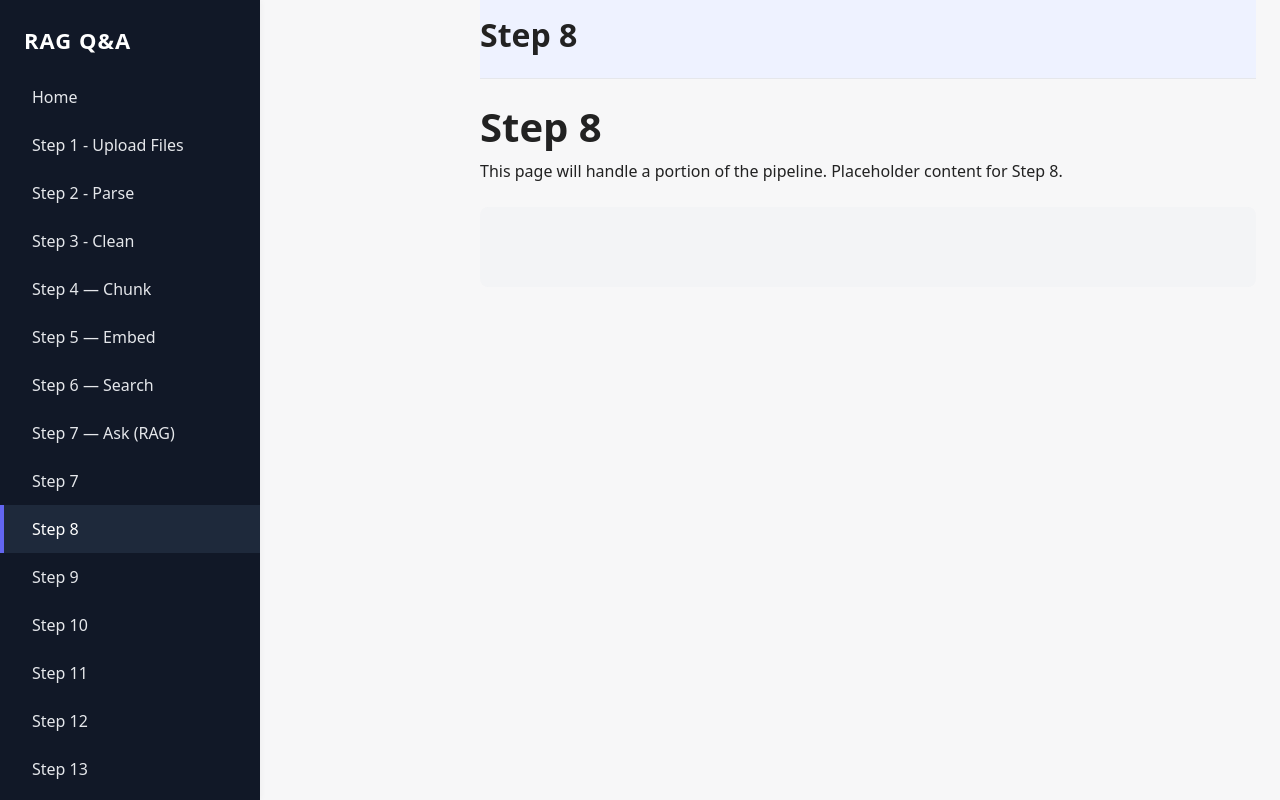
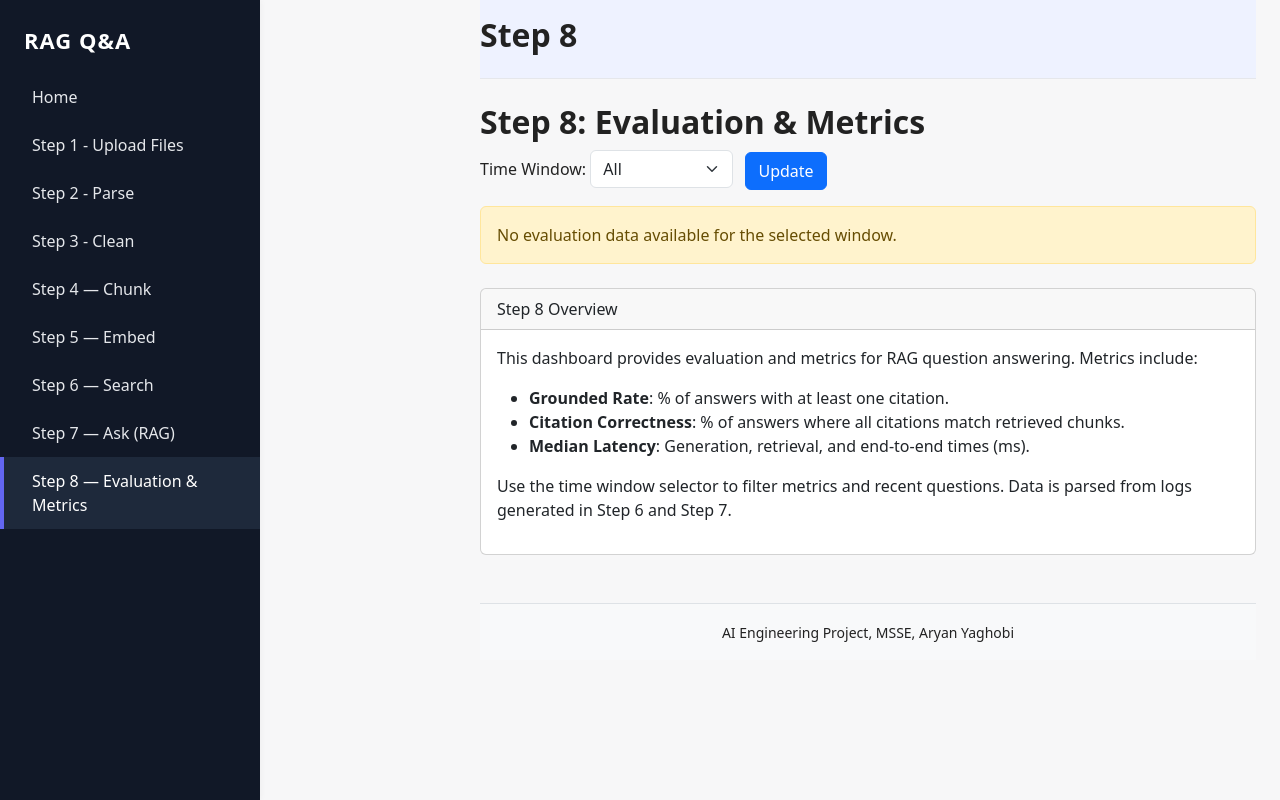
Before and after one commit to Aryan1359/msse66-rag-policies, a Flask app: page /steps/8 in a window 1280 px wide. Run offline with Flask 3, Linux system fonts and the light colour scheme.

Commit message:
Implement Step 8 metrics dashboard, fix navigation, add footer, and bugfixes

```diff
--- a/app.py
+++ b/app.py
@@ -193,6 +193,10 @@ app.register_blueprint(step6_bp)
 from steps.step7.step7_routes import step7_bp
 app.register_blueprint(step7_bp)
 
+# Register Step 8 blueprint
+from steps.step8.step8_routes import step8_bp
+app.register_blueprint(step8_bp)
+
 if __name__ == "__main__":
     print('Registered routes:', app.url_map, file=sys.stderr)
     app.run(host="0.0.0.0", port=8000)
--- /dev/null
+++ b/steps/step8/step8_routes.py
@@ -0,0 +1,97 @@
+from flask import Blueprint, render_template, request
+import os, json
+from datetime import datetime, timedelta
+
+step8_bp = Blueprint('step8_bp', __name__, url_prefix='/steps/8')
+
+LOG_SEARCH = "steps/step6/logs/search.jsonl"
+LOG_ASK = "steps/step7/logs/ask.jsonl"
+
+# Helpers
+def _read_jsonl(path):
+    rows = []
+    if not os.path.exists(path):
+        return rows
+    with open(path, 'r') as f:
+        for line in f:
+            try:
+                rows.append(json.loads(line))
+            except Exception:
+                continue
+    return rows
+
+def _within_window(ts, window):
+    if not ts:
+        return False
+    now = datetime.utcnow().timestamp()
+    if window == 'all':
+        return True
+    elif window == '24h':
+        return ts >= now - 86400
+    elif window == '7d':
+        return ts >= now - 604800
+    elif window == '30d':
+        return ts >= now - 2592000
+    return True
+
+def _median(values):
+    vals = [v for v in values if v is not None]
+    if not vals:
+        return None
+    vals.sort()
+    n = len(vals)
+    mid = n // 2
+    if n % 2:
+        return vals[mid]
+    else:
+        return (vals[mid-1] + vals[mid]) / 2
+
+def _calc_metrics(ask_rows, search_rows):
+    n_questions = sum(1 for r in ask_rows if r.get('status') in {'ok','no_citations'})
+    grounded = [r for r in ask_rows if r.get('citations') and len(r['citations']) >= 1]
+    grounded_rate = round(100 * len(grounded) / n_questions, 1) if n_questions else 0.0
+    # Citation correctness
+    correct = 0
+    total = 0
+    for r in grounded:
+        used_ids = set(f"{doc}#{chunk}" for doc,chunk in r.get('used_ids',[]))
+        citations = set(r.get('citations',[]))
+        if citations and all(c in used_ids for c in citations):
+            correct += 1
+        total += 1
+    citation_correctness = round(100 * correct / total, 1) if total else 0.0
+    # Latency
+    gen_latencies = [r.get('latency') for r in ask_rows if r.get('latency') is not None]
+    median_gen = _median(gen_latencies)
+    ret_latencies = [r.get('retrieval_latency') for r in ask_rows if r.get('retrieval_latency') is not None]
+    median_ret = _median(ret_latencies)
+    end_to_end = median_gen + median_ret if median_gen and median_ret else None
+    return {
+        'n_questions': n_questions,
+        'grounded_rate': grounded_rate,
+        'citation_correctness': citation_correctness,
+        'median_gen': round(median_gen*1000,1) if median_gen else None,
+        'median_ret': round(median_ret*1000,1) if median_ret else None,
+        'end_to_end': round(end_to_end*1000,1) if end_to_end else None
+    }
+
+@step8_bp.route('', methods=['GET','POST'])
+def step8_page():
+    window = request.form.get('window','all')
+    ask_rows = _read_jsonl(LOG_ASK)
+    search_rows = _read_jsonl(LOG_SEARCH)
+    # Filter by time window
+    ask_rows = [r for r in ask_rows if _within_window(r.get('timestamp'), window)]
+    metrics = _calc_metrics(ask_rows, search_rows)
+    recent = sorted(ask_rows, key=lambda r: r.get('timestamp',0), reverse=True)[:20]
+    for r in recent:
+        r['time'] = datetime.fromtimestamp(r.get('timestamp',0)).strftime('%Y-%m-%d %H:%M:%S')
+        r['citations_count'] = len(r.get('citations',[])) if r.get('citations') else 0
+        r['latency_ms'] = round(r.get('latency',0)*1000,1) if r.get('latency') else None
+    no_data = not ask_rows
+    return render_template('steps/step_8.html',
+        metrics=metrics,
+        recent=recent,
+        window=window,
+        no_data=no_data
+    )
--- a/templates/base.html
+++ b/templates/base.html
@@ -23,9 +23,7 @@
       <li><a href="/steps/5" class="{% if request.path.startswith('/steps/5') %}active{% endif %}">Step 5 — Embed</a></li>
       <li><a href="/steps/6" class="{% if request.path.startswith('/steps/6') %}active{% endif %}">Step 6 — Search</a></li>
     <li><a href="/steps/7" class="{% if request.path.startswith('/steps/7') %}active{% endif %}">Step 7 — Ask (RAG)</a></li>
-      {% for i in range(7, 21) %}
-        <li><a href="/steps/{{ i }}" class="{% if request.path == '/steps/' ~ i %}active{% endif %}">Step {{ i }}</a></li>
-      {% endfor %}
+    <li><a href="/steps/8" class="{% if request.path.startswith('/steps/8') %}active{% endif %}">Step 8 — Evaluation & Metrics</a></li>
     </ul>
   </nav>
   <main class="content" style="padding-left:220px;">
@@ -33,6 +31,11 @@
       <h2>{% block page_title %}{% endblock %}</h2>
     </div>
     {% block content %}{% endblock %}
+    <footer class="footer mt-5 py-3 bg-light border-top text-center">
+      <div class="container">
+        <small>AI Engineering Project, MSSE, Aryan Yaghobi</small>
+      </div>
+    </footer>
   </main>
   <script src="https://cdn.jsdelivr.net/npm/bootstrap@5.3.2/dist/js/bootstrap.bundle.min.js"></script>
   <script>
--- a/templates/steps/step_8.html
+++ b/templates/steps/step_8.html
@@ -2,7 +2,77 @@
 {% extends "base.html" %}
 {% block page_title %}Step 8{% endblock %}
 {% block content %}
-  <h1>Step 8</h1>
-  <p>This page will handle a portion of the pipeline. Placeholder content for Step 8.</p>
-  <div class="secondary-panel"></div>
+  <h2>Step 8: Evaluation & Metrics</h2>
+  <form method="post" class="mb-3">
+    <label for="window">Time Window:</label>
+    <select name="window" id="window" class="form-select w-auto d-inline-block">
+      <option value="all" {% if window=='all' %}selected{% endif %}>All</option>
+      <option value="24h" {% if window=='24h' %}selected{% endif %}>Last 24h</option>
+      <option value="7d" {% if window=='7d' %}selected{% endif %}>Last 7 days</option>
+      <option value="30d" {% if window=='30d' %}selected{% endif %}>Last 30 days</option>
+    </select>
+    <button type="submit" class="btn btn-primary ms-2">Update</button>
+  </form>
+  {% if no_data %}
+    <div class="alert alert-warning">No evaluation data available for the selected window.</div>
+  {% else %}
+  <div class="row mb-4">
+    <div class="col-md-6">
+      <div class="card">
+        <div class="card-header">Metrics</div>
+        <div class="card-body">
+          <ul class="list-group list-group-flush">
+            <li class="list-group-item">Total Questions: <b>{{ metrics.n_questions }}</b></li>
+            <li class="list-group-item">Grounded Rate: <b>{{ metrics.grounded_rate }}%</b></li>
+            <li class="list-group-item">Citation Correctness: <b>{{ metrics.citation_correctness }}%</b></li>
+            <li class="list-group-item">Median Generation Latency: <b>{{ metrics.median_gen or 'N/A' }} ms</b></li>
+            <li class="list-group-item">Median Retrieval Latency: <b>{{ metrics.median_ret or 'N/A' }} ms</b></li>
+            <li class="list-group-item">Median End-to-End Latency: <b>{{ metrics.end_to_end or 'N/A' }} ms</b></li>
+          </ul>
+        </div>
+      </div>
+    </div>
+    <div class="col-md-6">
+      <div class="card">
+        <div class="card-header">Recent Questions</div>
+        <div class="card-body p-0">
+          <table class="table table-sm mb-0">
+            <thead>
+              <tr>
+                <th>Time</th>
+                <th>Query</th>
+                <th>Status</th>
+                <th>Citations</th>
+                <th>Latency (ms)</th>
+              </tr>
+            </thead>
+            <tbody>
+              {% for r in recent %}
+              <tr>
+                <td>{{ r.time }}</td>
+                <td>{{ r.query|truncate(40) }}</td>
+                <td>{{ r.status }}</td>
+                <td>{{ r.citations_count }}</td>
+                <td>{{ r.latency_ms or 'N/A' }}</td>
+              </tr>
+              {% endfor %}
+            </tbody>
+          </table>
+        </div>
+      </div>
+    </div>
+  </div>
+  {% endif %}
+  <div class="card mt-4">
+    <div class="card-header">Step 8 Overview</div>
+    <div class="card-body">
+      <p>This dashboard provides evaluation and metrics for RAG question answering. Metrics include:</p>
+      <ul>
+        <li><b>Grounded Rate</b>: % of answers with at least one citation.</li>
+        <li><b>Citation Correctness</b>: % of answers where all citations match retrieved chunks.</li>
+        <li><b>Median Latency</b>: Generation, retrieval, and end-to-end times (ms).</li>
+      </ul>
+      <p>Use the time window selector to filter metrics and recent questions. Data is parsed from logs generated in Step 6 and Step 7.</p>
+    </div>
+  </div>
 {% endblock %}
```
Also changed, not shown: 1 other file.
